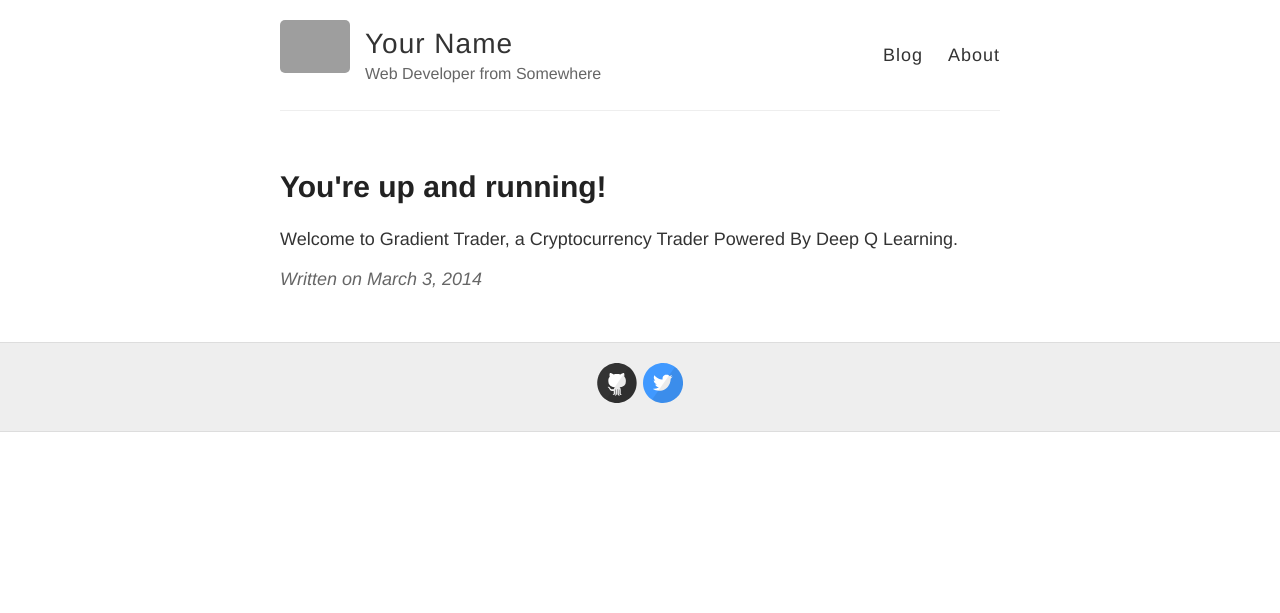
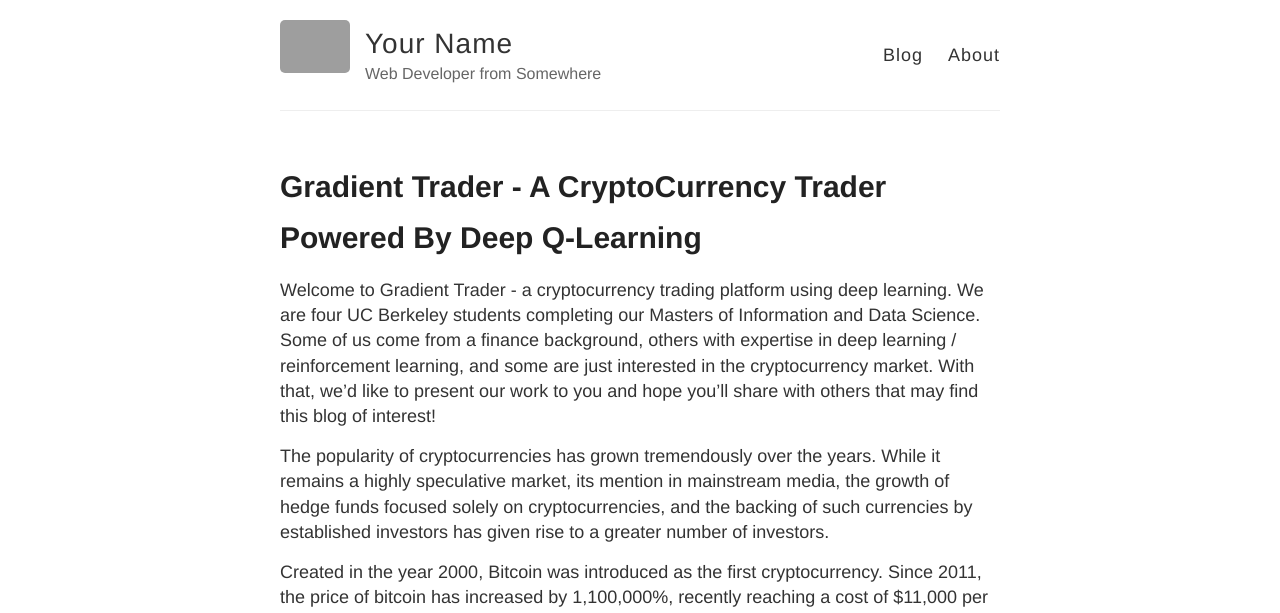
Before and after one commit to GradientTrader/gradienttrader.github.io, a Jekyll site: the page built from _posts/2014-3-3-Hello-World.md, in a window 1280 px wide. Shown: the top 613 px of the page. Built offline with Jekyll 4.4.1, drawn with Linux system fonts in a browser that asks for light colours; some of the changed text lies outside the part shown; grey boxes are pictures that could not be loaded.

Commit message:
Update 2014-3-3-Hello-World.md

```diff
--- a/_posts/2014-3-3-Hello-World.md
+++ b/_posts/2014-3-3-Hello-World.md
@@ -1,6 +1,12 @@
 ---
 layout: post
-title: You're up and running!
+title: Gradient Trader -  A CryptoCurrency Trader Powered By Deep Q-Learning
 ---
 
-Welcome to Gradient Trader, a Cryptocurrency Trader Powered By Deep Q Learning.
+Welcome to Gradient Trader - a cryptocurrency trading platform using deep learning. We are four UC Berkeley students completing our Masters of Information and Data Science. Some of us come from a finance background, others with expertise in deep learning / reinforcement learning, and some are just interested in the cryptocurrency market. With that, we’d like to present our work to you and hope you’ll share with others that may find this blog of interest!
+
+The popularity of cryptocurrencies has grown tremendously over the years. While it remains a  highly speculative market, its mention in mainstream media, the growth of hedge funds focused solely on cryptocurrencies, and the backing of such currencies by established investors has given rise to a greater number of investors.
+
+Created in the year 2000, Bitcoin was introduced as the first cryptocurrency. Since 2011, the price of bitcoin has increased by 1,100,000%, recently reaching a cost of $11,000 per coin!
+
+![Bitcoin Boom](/Users/raweti/Documents/ucb_ds/gradient_trader/gradienttrader.github.io/images/bitcoin_boom.png)
```
